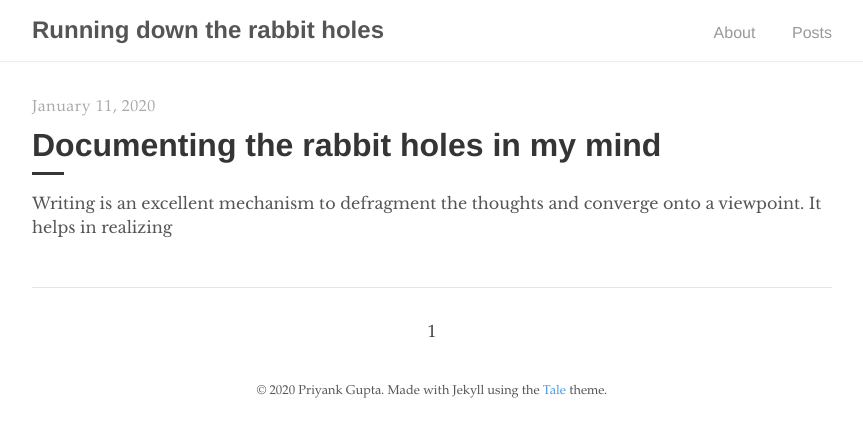
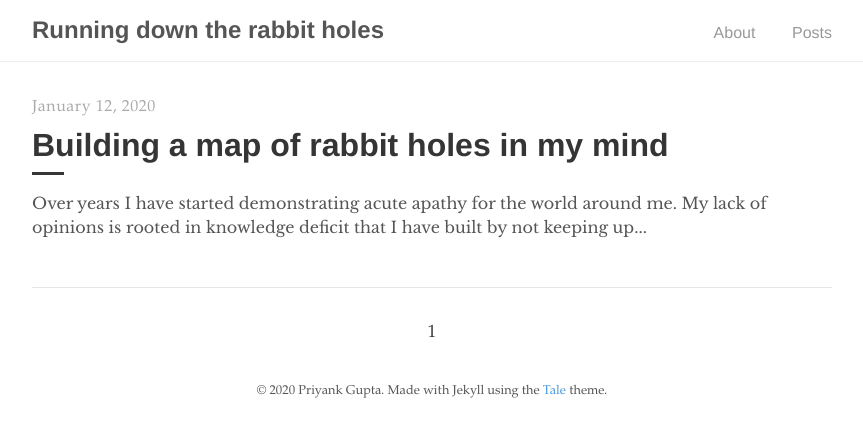
Before and after one commit to priyaaank/belligerent-buffoon, a Jekyll site: the page built from index.html, in a window 1280 px wide. Shown: the top 437 px of the page, without its empty margins (208-1071 px from the left). Built offline with Jekyll 4.4.1, drawn with Linux system fonts in a browser that asks for light colours; the list of posts is cut into pages by our own code.

Commit message:
Adding first blog entry. Documenting rabbitholes

```diff
--- a/_config.yml
+++ b/_config.yml
@@ -1,6 +1,6 @@
 # Site settings
 title:          Running down the rabbit holes
-description:    "Penning down the rabbitholes in my mind"
+description:    "A map of rabbitholes in my mind that is a work in progress"
 url:            "https://belligerent-buffoon.github.io"
 
 # Google Analytics
--- a/_posts/2020-01-11-documeting-rabbitholes.md
+++ /dev/null
@@ -1,8 +0,0 @@
----
-layout: post
-title:  "Documenting the rabbit holes in my mind"
-author: "Priyank"
-comments: true
----
-
-Writing is an excellent mechanism to defragment the thoughts and converge onto a viewpoint. It helps in realizing
--- /dev/null
+++ b/_posts/2020-01-12-documeting-rabbitholes.md
@@ -0,0 +1,12 @@
+---
+layout: post
+title:  "Building a map of rabbit holes in my mind"
+author: "Priyank"
+comments: true
+---
+
+Over years I have started demonstrating acute apathy for the world around me. My lack of opinions is rooted in knowledge deficit that I have built by not keeping up with the world around. Writing is an excellent mechanism to defragment the thoughts and bring clarity into thoughts. Coupled with the intent to dig deeper, I hope it will make me well rounded in opinions as well as the reasoning supporting them.
+
+I have been guilty of picking sparse information and forge them into a _seemingly_ formidable opinion, despite knowing that half-backed knowledge is more dangerous than complete lack of knowledge. So this blog is an attempt to pen down dilemmas, questions, opinions and facts in form of a question to see if it can help me improve overall awareness and rational thinking both.
+
+I hope I'll be able to fearlessly tread the tunnels where I have not ventured before. I hope to question every turn, dispell existing biases while acquiring new ones and build a blueprint of rabbit holes in my mind.
```
